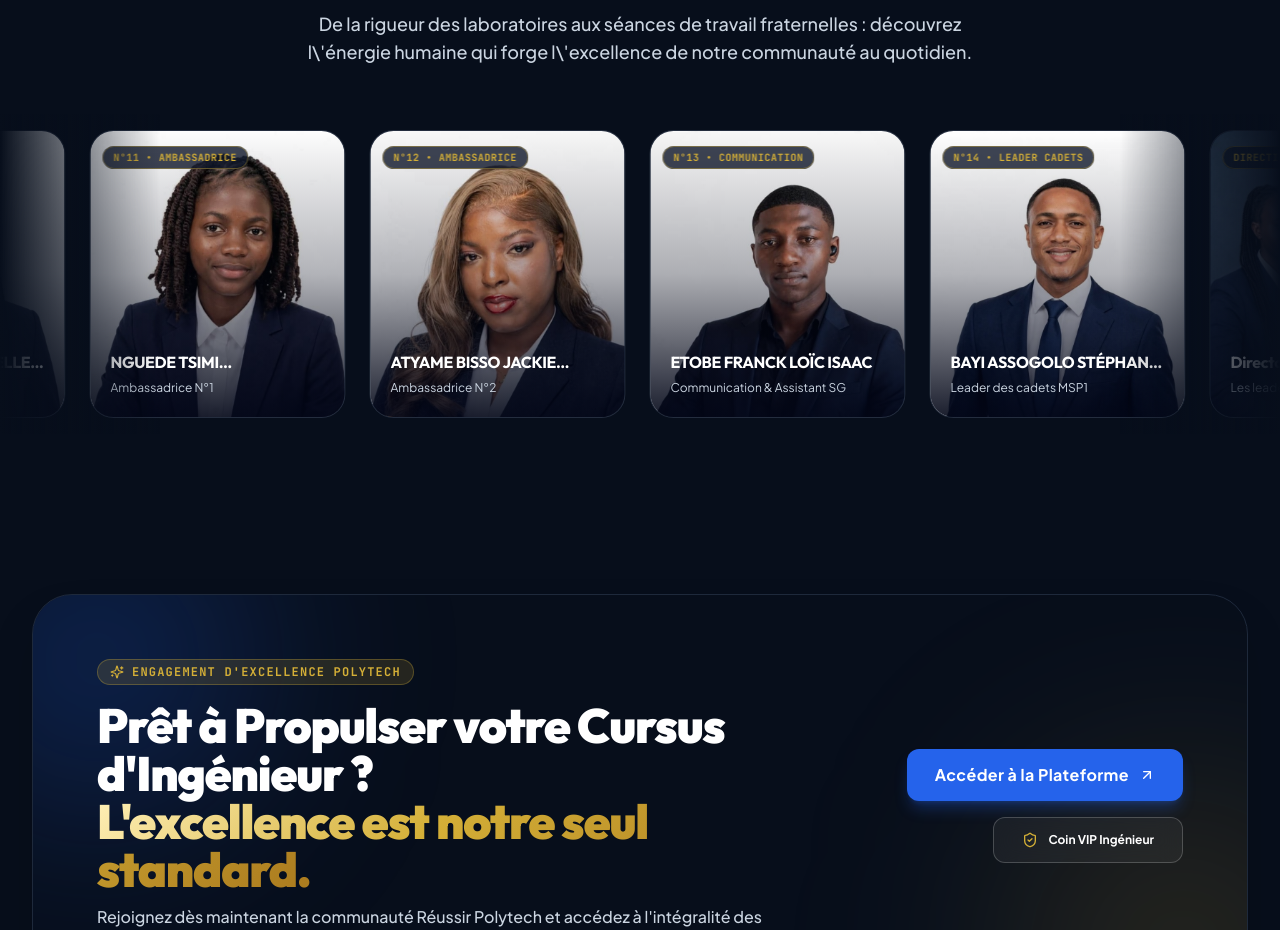
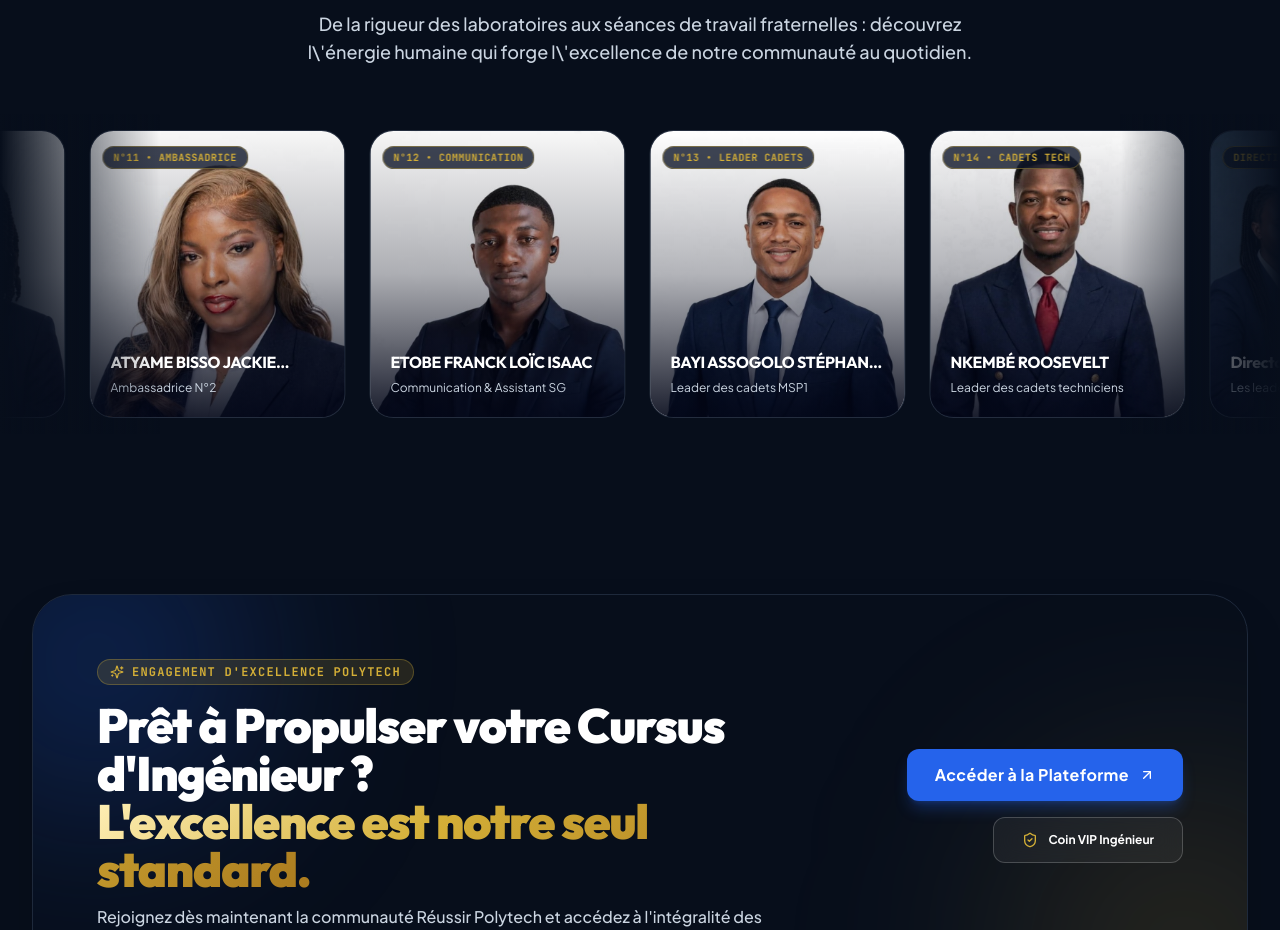
Before and after one commit to Gleefcore/R-ussir-polytech-, a Next.js app: page / in a window 1280 px wide. Shown: the part 2324-3254 px from the top of the page. Built offline with nearby package versions, Linux system fonts and the light colour scheme; no server answers.

Commit message:
Reorganisation des rangs: Nkembe Roosevelt N14 Leader cadets techniciens, Bayi N13, Loice Censeur N7

```diff
--- a/components/home/FamilyGalleryMarquee.tsx
+++ b/components/home/FamilyGalleryMarquee.tsx
@@ -42,94 +42,94 @@ const familyPhotos = [
     isLarge: false,
   },
   {
-    image: '/assets/team/nkembe-roosevelt.jpg',
-    title: 'NKEMBÉ ROOSEVELT',
-    caption: 'Cofondateur & Vice-Président Exécutif',
-    tag: 'N°2 • Vice-Président',
-    isLarge: false,
-  },
-  {
     image: '/assets/team/stevia-matho.jpg',
     title: 'MATHO KOUGOUE RE STEVA',
     caption: 'Cofondatrice & PDG',
-    tag: 'N°3 • PDG',
+    tag: 'N°2 • PDG',
     isLarge: false,
   },
   {
     image: '/assets/team/alex-ngoua.jpg',
     title: 'NGOUA EDOU ALEX',
     caption: 'Secrétaire Général',
-    tag: 'N°4 • SG',
+    tag: 'N°3 • SG',
     isLarge: false,
   },
   {
     image: '/assets/team/christian-khouya.jpg',
     title: 'KOUYA CHRISTIAN LANDRY',
     caption: 'Cofondateur & Trésorier',
-    tag: 'N°5 • Trésorier',
+    tag: 'N°4 • Trésorier',
     isLarge: false,
   },
   {
     image: '/assets/team/bikey-yannick.jpg',
     title: 'BIKEI MBOCK PIERRE YANNICK',
     caption: 'Directeur Informatique (DIO)',
-    tag: 'N°6 • DIO',
+    tag: 'N°5 • DIO',
     isLarge: false,
   },
   {
     image: '/assets/team/sarah-ondoua.jpg',
     title: 'ONDOUA ELLE SARA',
     caption: 'Cofondatrice',
-    tag: 'N°7 • Fondatrice',
+    tag: 'N°6 • Fondatrice',
     isLarge: false,
   },
   {
     image: '/assets/team/loice-tadontsa.jpg',
     title: 'TADONTSA JEUGO LOÏCE GRACIELLE',
-    caption: 'Coordinatrice des activités',
-    tag: 'N°8 • Coordinatrice',
+    caption: 'Censeur',
+    tag: 'N°7 • Censeur',
     isLarge: false,
   },
   {
     image: '/assets/team/rose-mbog.jpg',
     title: 'MBOG ROSE EMMANUELLA',
     caption: 'Directrice Informatique Adjointe',
-    tag: 'N°9 • DIA',
+    tag: 'N°8 • DIA',
     isLarge: false,
   },
   {
     image: '/assets/team/owona-amara.jpg',
     title: 'OWONA AMARA MICHELLE ARMELLE',
     caption: 'Secrétaire Générale Adjointe',
-    tag: 'N°10 • SGA',
+    tag: 'N°9 • SGA',
     isLarge: false,
   },
   {
     image: '/assets/team/emmanuella-amour.jpg',
     title: 'NGUEDE TSIMI EMMANUELLA AMOUR',
     caption: 'Ambassadrice N°1',
-    tag: 'N°11 • Ambassadrice',
+    tag: 'N°10 • Ambassadrice',
     isLarge: false,
   },
   {
     image: '/assets/team/atyame-yolande.jpg',
     title: 'ATYAME BISSO JACKIE YOLANDE HORNELLA',
     caption: 'Ambassadrice N°2',
-    tag: 'N°12 • Ambassadrice',
+    tag: 'N°11 • Ambassadrice',
     isLarge: false,
   },
   {
     image: '/assets/team/franck.jpg',
     title: 'ETOBE FRANCK LOÏC ISAAC',
     caption: 'Communication & Assistant SG',
-    tag: 'N°13 • Communication',
+    tag: 'N°12 • Communication',
     isLarge: false,
   },
   {
     image: '/assets/team/pacha.jpg',
     title: 'BAYI ASSOGOLO STÉPHANE GAEL (PACHA)',
     caption: 'Leader des cadets MSP1',
-    tag: 'N°14 • Leader Cadets',
+    tag: 'N°13 • Leader Cadets',
+    isLarge: false,
+  },
+  {
+    image: '/assets/team/nkembe-roosevelt.jpg',
+    title: 'NKEMBÉ ROOSEVELT',
+    caption: 'Leader des cadets techniciens',
+    tag: 'N°14 • Cadets Tech',
     isLarge: false,
   },
 ];
```
Also changed, not shown: data/team.ts (+23 -24 lines).
